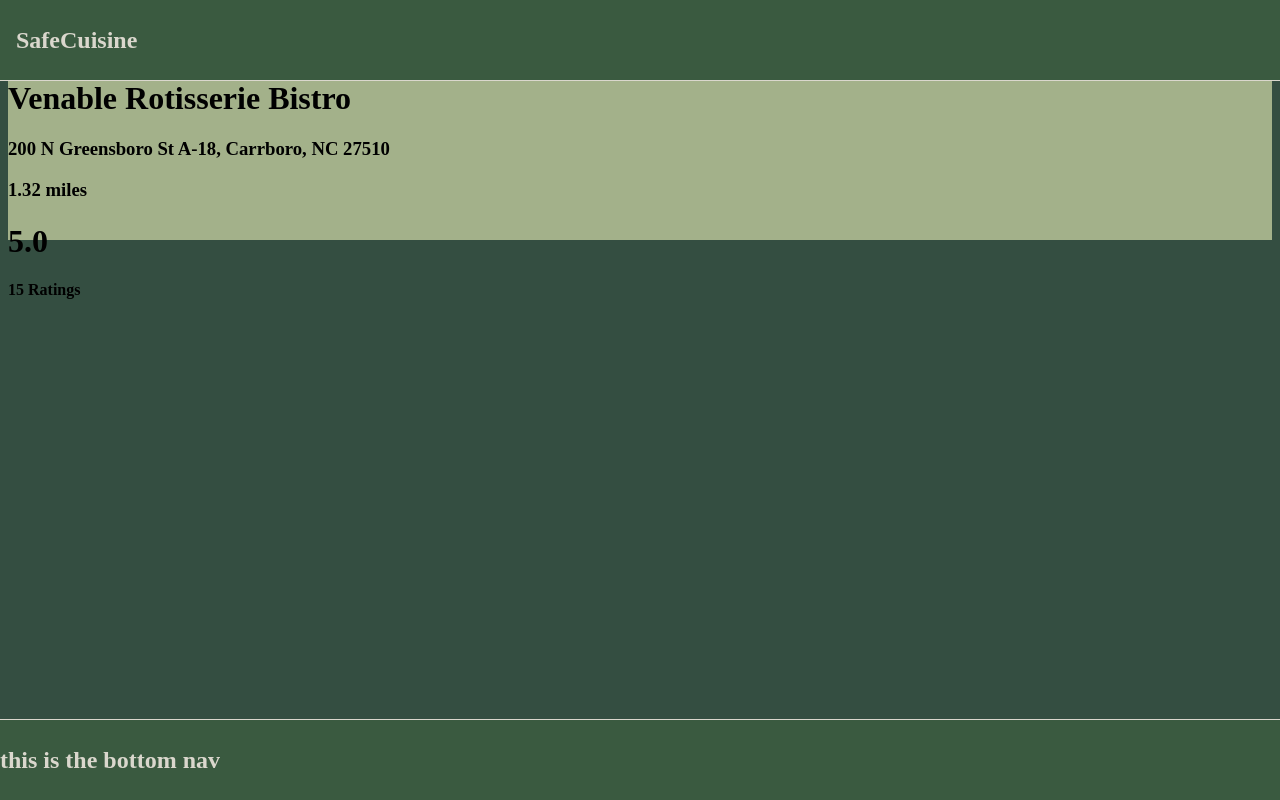
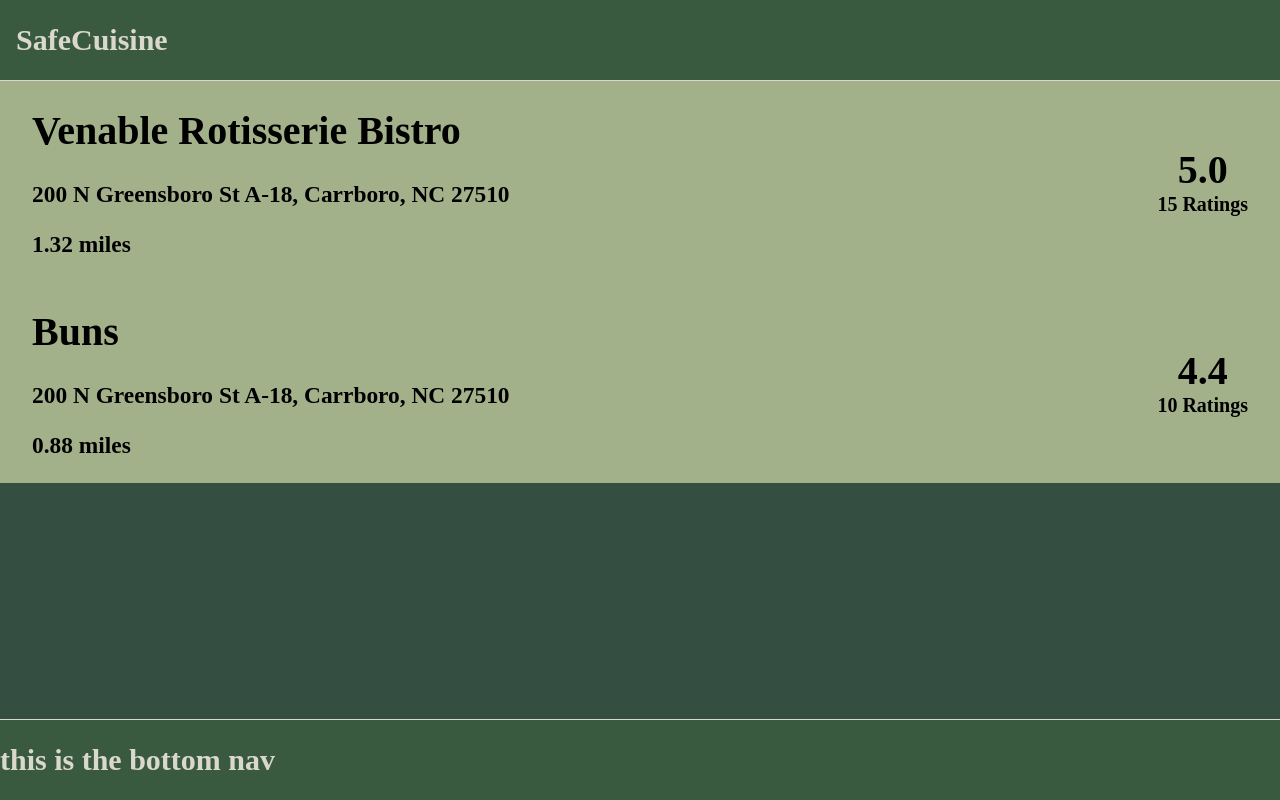
Before and after one commit to nathansantiago/SafeCuisine, a React (Vite) app in the folder client/: page / in a window 1280 px wide. Built offline with nearby package versions, Linux system fonts and the light colour scheme.

Commit message:
Style list view page.

```diff
--- a/client/src/App.scss
+++ b/client/src/App.scss
@@ -7,3 +7,8 @@ $background-color: #344E41;
 html {
     background-color: $background-color;
 }
+
+body {
+    margin: 0;
+    font-size: calc(15px + 0.390625dvw);
+}
--- a/client/src/components/Footer/Footer.scss
+++ b/client/src/components/Footer/Footer.scss
@@ -5,7 +5,7 @@ footer {
     align-items: center;
     height: 10dvh;
     width: 100dvw;
-    position: absolute;
+    position: fixed;
     bottom: 0;
     left: 0;
     background-color: App.$primary-color;
--- a/client/src/components/Header/Header.scss
+++ b/client/src/components/Header/Header.scss
@@ -7,7 +7,7 @@ header {
     border-bottom: .1rem solid App.$text-color;
     height: 10dvh;
     width: 100dvw;
-    position: absolute;
+    position: fixed;
     top: 0;
     left: 0;
     color: App.$text-color;
--- a/client/src/components/RestaurantListItem/RestaurantListItem.jsx
+++ b/client/src/components/RestaurantListItem/RestaurantListItem.jsx
@@ -2,10 +2,13 @@ import "./RestaurantListItem.scss"
 
 export default function RestaurauntListItem () {
     return (
+        <>
         <div className="restauraunt-container">
             <div className="rest-info-container">
                 <h1>Venable Rotisserie Bistro</h1>
-                <h3>200 N Greensboro St A-18, Carrboro, NC 27510</h3>
+                <h3>
+                    <a href="https://maps.google.com/?q=200 N Greensboro St A-18, Carrboro, NC 27510">200 N Greensboro St A-18, Carrboro, NC 27510</a>
+                </h3>
                 <h3>1.32 miles</h3>
             </div>
             <div className="rest-ratings-container">
@@ -13,5 +16,19 @@ export default function RestaurauntListItem () {
                 <h4>15 Ratings</h4>
             </div>
         </div>
+        <div className="restauraunt-container">
+            <div className="rest-info-container">
+                <h1>Buns</h1>
+                <h3>
+                    <a href="https://maps.google.com/?q=200 N Greensboro St A-18, Carrboro, NC 27510">200 N Greensboro St A-18, Carrboro, NC 27510</a>
+                </h3>
+                <h3>0.88 miles</h3>
+            </div>
+            <div className="rest-ratings-container">
+                <h1>4.4</h1>
+                <h4>10 Ratings</h4>
+            </div>
+        </div>
+        </>
     );
 }
--- a/client/src/components/RestaurantListItem/RestaurantListItem.scss
+++ b/client/src/components/RestaurantListItem/RestaurantListItem.scss
@@ -2,5 +2,31 @@
 
 .restauraunt-container {
     background-color: App.$accent-color;
-    height: 10rem;
+    height: auto;
+    display: flex;
+    justify-content: space-between;
+    padding: 0 2rem;
+
+    .rest-ratings-container {
+        display: flex;
+        flex-direction: column;
+        align-items: center;
+        justify-content: center;
+
+        h1 {
+            margin: 0;
+        }
+
+        h4 {
+            margin: 0;
+            text-align: center;
+        }
+    }
+
+    .rest-info-container {
+        a {
+            text-decoration: none;
+            color: black;
+        }
+    }
 }
```
Also changed, not shown: client/src/pages/MapPage/MapPage.jsx (added), client/src/pages/MapPage/MapPage.scss (added).
